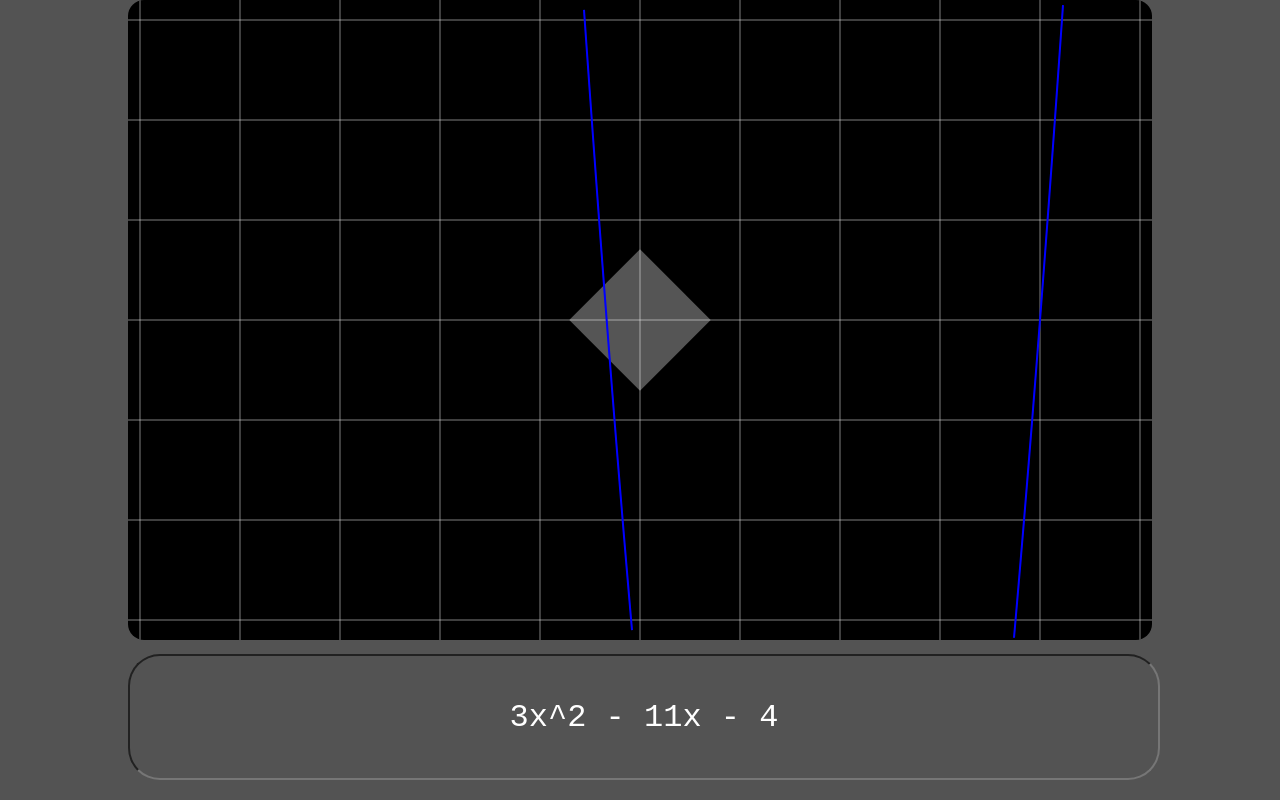
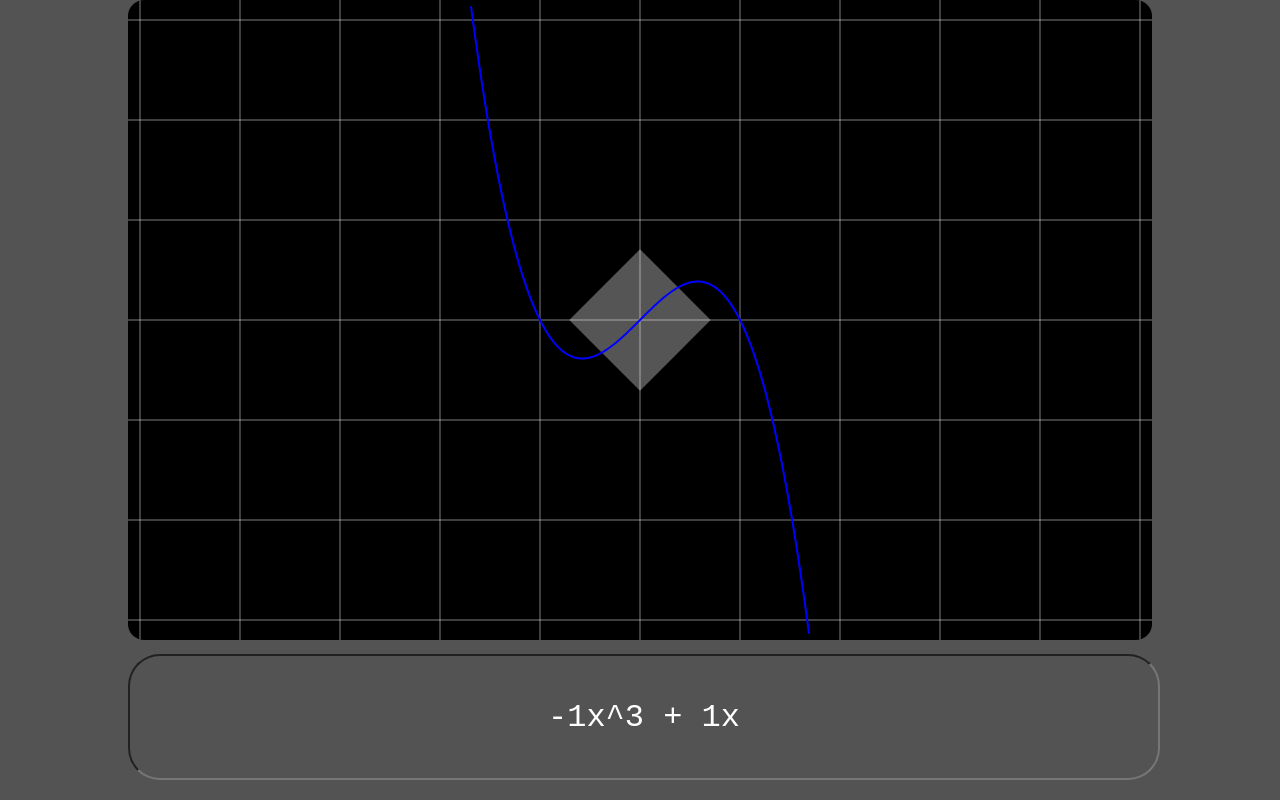
Before and after one commit to RepComm/quadgraph, a plain HTML site: page index.html in a window 1280 px wide. Drawn offline with Linux system fonts and the light colour scheme.

Commit message:
Added nearest point (in visibile range) rendering w/ direction display Corrected accidental spacial flip Corrected localx, localy of cursor point in renderer

```diff
--- a/code/index.js
+++ b/code/index.js
@@ -7,7 +7,7 @@ let canvas = get("canvas");
 let renderer = new Renderer(canvas, true, 1);
 
 let formula = get("formula");
-let parabola = new Parabola("1x^2 - 2x - 4");
+let parabola = new Parabola("-1x^3 + 1x");
 renderer.setParabola(parabola);
 
 let recalcParabola = ()=>{
@@ -40,10 +40,10 @@ let speed = 10;
 let handleInput = ()=>{
     move.x = 0;
     move.y = 0;
-    if (keys.w) {move.y = speed/renderer.zoom;}
-    if (keys.a) {move.x = -speed/renderer.zoom;}
-    if (keys.d) {move.x = speed/renderer.zoom;}
-    if (keys.s) {move.y = -speed/renderer.zoom;}
+    if (keys.w) {move.y = -speed/renderer.zoom;}
+    if (keys.a) {move.x = speed/renderer.zoom;}
+    if (keys.d) {move.x = -speed/renderer.zoom;}
+    if (keys.s) {move.y = speed/renderer.zoom;}
 
     if (keys.w || keys.a || keys.d || keys.s) {
         renderer.moveCenter(move.x, move.y);
--- a/code/quadgraph.js
+++ b/code/quadgraph.js
@@ -1,6 +1,6 @@
 
 import { rect, on } from "./aliases.js";
-import { Utils, radians, ndist } from "./math.js";
+import { Utils, radians, ndist, dist } from "./math.js";
 
 class Nomial {
     /**
@@ -248,7 +248,6 @@ class Renderer {
         this.gridLineWidth = 0.5;
 
         this.graphingColor = "blue";
-        //this.graphingXJump = 0.1;
 
         this.needsRender = true;
 
@@ -267,6 +266,8 @@ class Renderer {
         this.parabola;
 
         this.cursor = { x: 0, y: 0, localx: 0, localy: 0, };
+        this.points = new Array();
+        this.nearest = {point:undefined, distance:Infinity};
 
         this.renderRequestCallback = () => {
             this.render();
@@ -336,7 +337,7 @@ class Renderer {
         this.ctx.clearRect(0, 0, this.drawRect.width, this.drawRect.height);
         this.ctx.translate(this.drawRect.width / 2, this.drawRect.height / 2);
 
-        this.ctx.scale(this.zoom, -this.zoom);
+        this.ctx.scale(-this.zoom, this.zoom);
         this.ctx.lineWidth = this.gridLineWidth / this.zoom;
         this.ctx.translate(-this.centerX, -this.centerY);
 
@@ -375,8 +376,11 @@ class Renderer {
             let xOffset = Utils.roundTo(this.left + this.centerX, this.gridSpacing);
             let moveOrLine = false; //False = move, True = line
             let py;
+            this.points.length = 0;
+            this.nearest.distance = Infinity;
             for (let x = xOffset; x < this.right + this.centerX; x += this.gridSpacing / this.zoom) {
                 py = this.parabola.getY(x);
+                this.points.push({x:x, y:py});
                 if (py > this.bottom + this.centerY) {
                     moveOrLine = false;
                     continue;
@@ -396,15 +400,25 @@ class Renderer {
             this.ctx.lineWidth = (this.gridLineWidth) / this.zoom;
             this.ctx.stroke();
 
-            this.cursor.localx = (this.cursor.x - this.drawRect.width / 2) / this.zoom + this.centerX;
-            this.cursor.localy = (this.cursor.y - this.drawRect.height / 2) / this.zoom + this.centerY;
-            py = this.parabola.getY(this.cursor.localx);
+            this.cursor.localx = -((this.cursor.x - this.drawRect.width / 2) / this.zoom) + this.centerX;
+            this.cursor.localy = ((this.cursor.y - this.drawRect.height / 2) / this.zoom) + this.centerY;
+            let d;
+            for (let p of this.points) {
+                d = dist(p.x, p.y, this.cursor.localx, this.cursor.localy);
+                if (d < this.nearest.distance) {
+                    this.nearest.point = p;
+                    this.nearest.distance = d;
+                }
+            }
+            this.ctx.rect(this.nearest.point.x - 0.05, this.nearest.point.y - 0.05, 0.1, 0.1);
 
-            if (ndist(py, this.cursor.localy) < 1) {
-                this.ctx.rect(this.cursor.localx - 0.05, py - 0.05, 0.1, 0.1);
-            }
             this.ctx.strokeStyle = this.graphingColor;
             this.ctx.lineWidth = (this.gridLineWidth * 4) / this.zoom;
+            this.ctx.stroke();
+            this.ctx.beginPath();
+            this.ctx.moveTo(this.cursor.localx, this.cursor.localy);
+            this.ctx.lineTo(this.nearest.point.x, this.nearest.point.y);
+            this.ctx.strokeStyle = "red";
             this.ctx.stroke();
         }
 
--- a/index.html
+++ b/index.html
@@ -11,7 +11,7 @@
     <canvas id="canvas">
 
     </canvas>
-    <input id="formula" value="3x^2 - 11x - 4" />
+    <input id="formula" value="-1x^3 + 1x" />
     <script type="module" src="./code/index.js"></script>
 </body>
 
```
